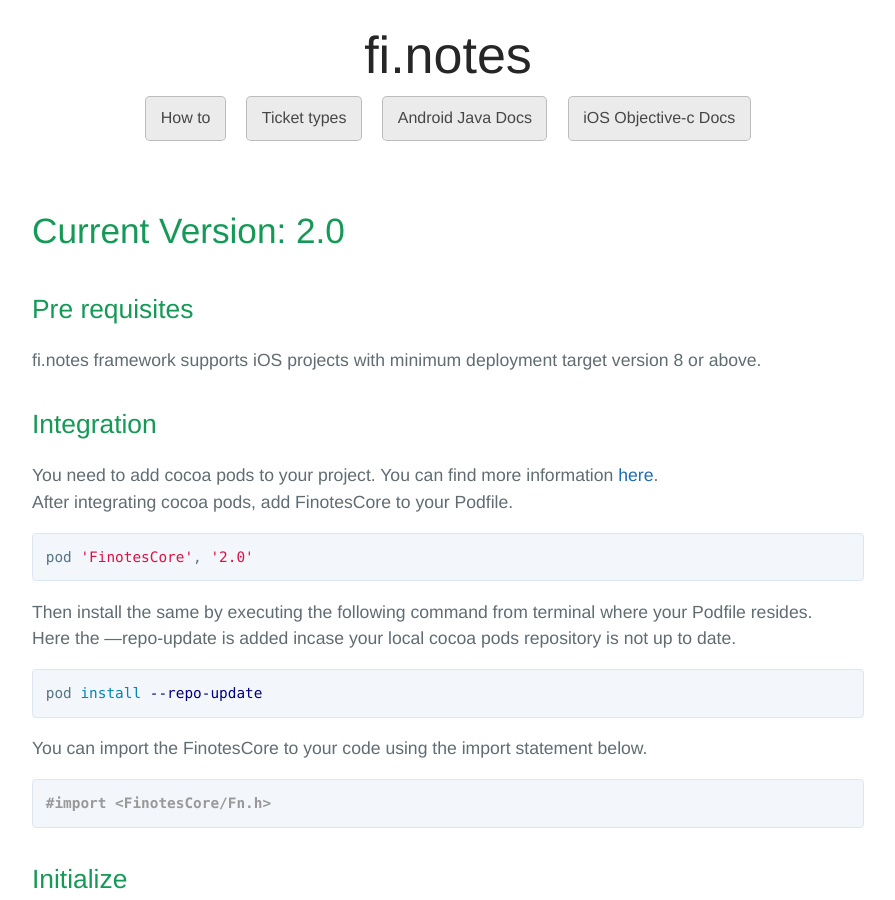
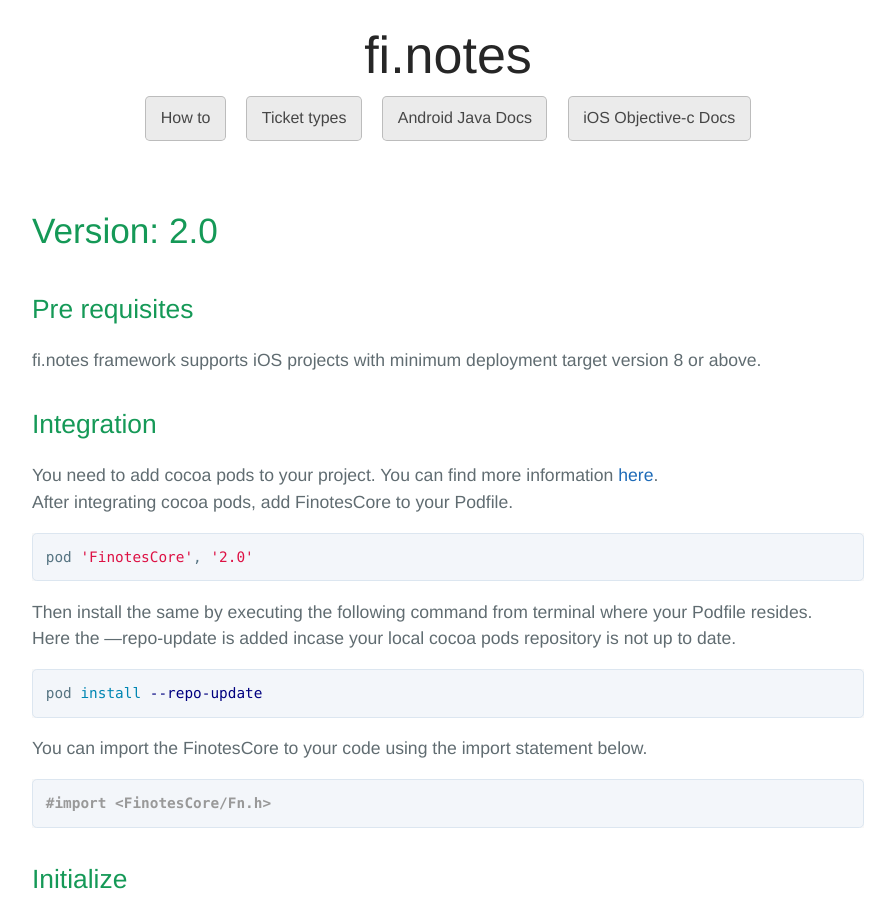
Before and after one commit to finotes/finotes.github.io, a Jekyll site: the page built from _posts/2018-01-19-ios-docs.md, in a window 1280 px wide and 900 px high. Shown: the whole window, without its empty margins (192-1087 px from the left). Built offline with Jekyll 4.4.1, drawn with Linux system fonts in a browser that asks for light colours; some web fonts are replaced.

Commit message:
Update 2018-01-19-ios-docs.md

```diff
--- a/_posts/2018-01-19-ios-docs.md
+++ b/_posts/2018-01-19-ios-docs.md
@@ -3,7 +3,7 @@ layout: post
 title: "iOS Objective-c Documentation"
 ---
 
-# Current Version: 2.0
+# Version: 2.0
 
 ## Pre requisites
 
```
